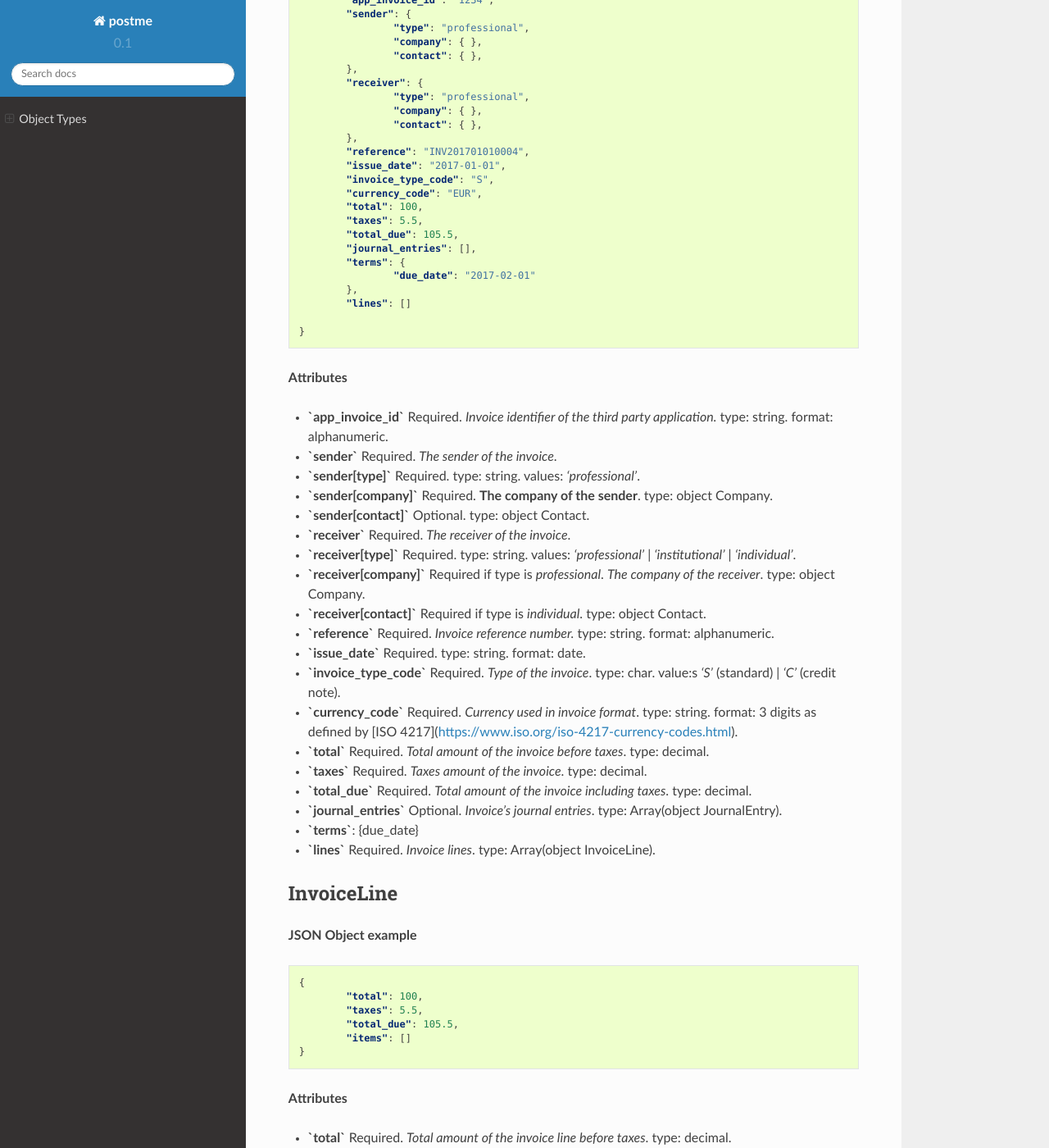
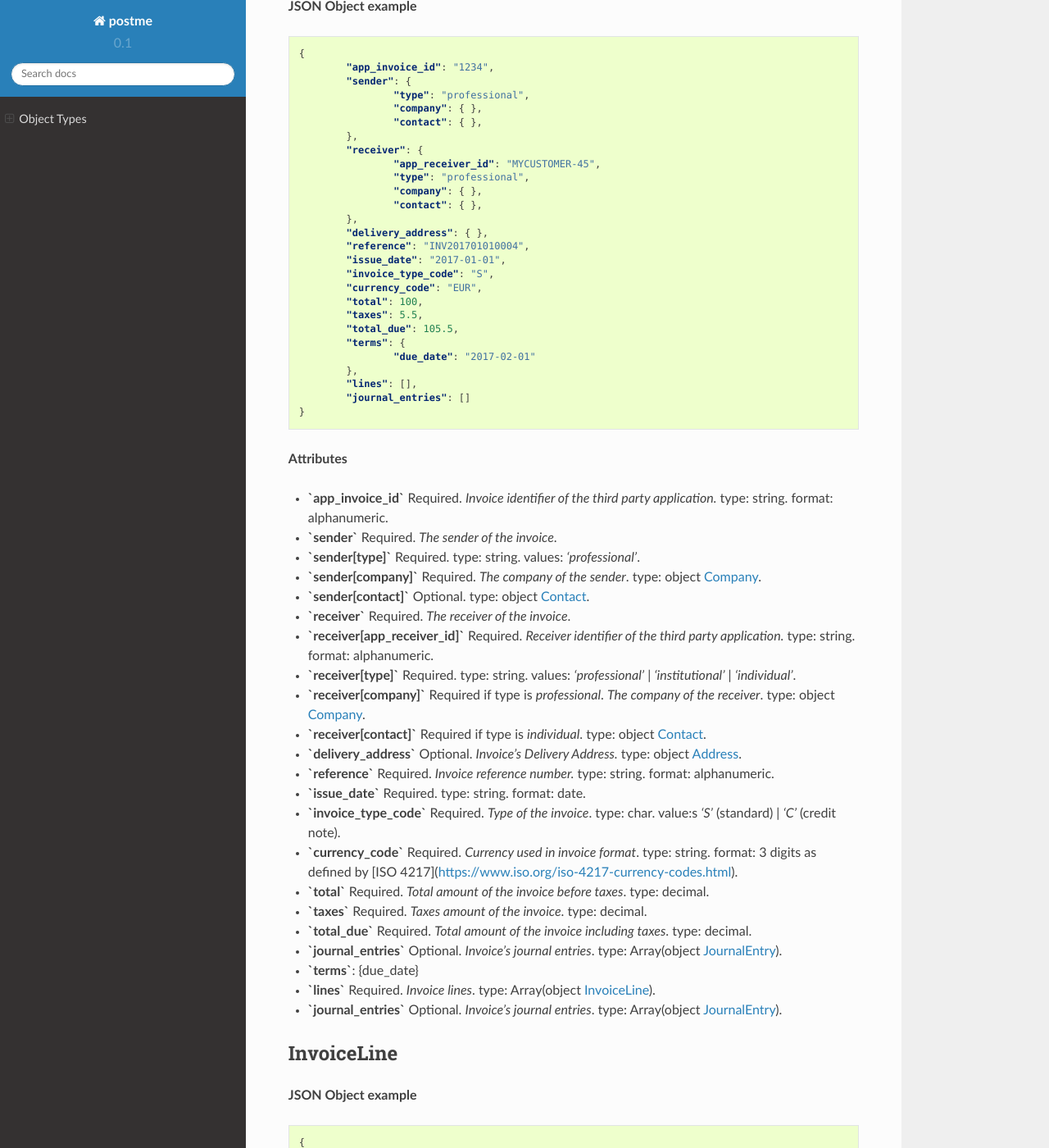
Before and after one commit to birdydigital/postme-docs, a Sphinx documentation site: the page built from docs/object-types.rst, in a window 1280 px wide and 1400 px high, scrolled down 1812 px. Shown: the whole window at 82% size. Built offline with Sphinx 7.4.7 and the Read the Docs theme 2.0.0, drawn with Linux system fonts in a browser that asks for light colours; some of the changed text lies outside the part shown.

Commit message:
update docs

```diff
--- a/docs/object-types.rst
+++ b/docs/object-types.rst
@@ -3,6 +3,7 @@
 Object Types
 ============
 
+.. _Address:
 
 Address
 ----------
@@ -40,6 +42,7 @@ Company
 		"name": "My Organization",
 		"vat_id": "FR27654654654",
 		"siren_id": "654654654",
+		"siret_id": "65465465400045",
 		"address": {},
 		"phone": "+33401010101",
 		"contacts": []
@@ -50,9 +53,12 @@ Company
 - **`name`** Required. *The name of the company*. type: string. format: alphanumeric.
 - **`vat_id`** Optional. *VAT Identification Number of the company*. type: string. format: alphanumeric.
 - **`siren_id`** Required. *SIREN Identification Number of the company (for french companies only)*. type: string. format: numeric.
-- **`address`** Required. *Address of the company*. type: object Address (please refer to the Object Types > Address section).
+- **`siret_id`** Optional. *SIRET Identification Number of the company branch (for french companies only)*. type: string. format: numeric.
+- **`address`** Required. *Address of the company*. type: object Address_.
 - **`phone`** Optional. *Contact phone number of the company*. type: string. format: valid phone number.
-- **`contacts`** Optional. *Contacts of the company*. type: Array(object Contact).
+- **`contacts`** Optional. *Contacts of the company*. type: Array(object Contact_).
+
+.. _Contact:
 
 Contact
 -------
@@ -67,6 +73,7 @@ Contact
 		"lastname": "Doe",
 		"email": "john.doe@company.com",
 		"phone": "+33601010101",
+		"address": { }
 	}
 
 **Attributes**
@@ -75,8 +82,9 @@ Contact
 - **`lastname`** : *Lastname of the contact*. type: string. format: alpha.
 - **`email`** : *Email of the contact*. type: string. format: valid email.
 - **`phone`** : *Phone number of the contact*. type: string. format: valid phone number as defined by E.164, the international public telecommunication numbering plan.
+- **`address`** Optional. *Address of the contact*. type: object Address_.
 
-.. _object-invoice:
+.. _Invoice:
 
 Invoice
 -------
@@ -94,10 +102,12 @@ Invoice
 			"contact": { },
 		},
 		"receiver": {
+			"app_receiver_id": "MYCUSTOMER-45",
 			"type": "professional",
 			"company": { },
 			"contact": { },
 		},
+		"delivery_address": { },
 		"reference": "INV201701010004",
 		"issue_date": "2017-01-01",
 		"invoice_type_code": "S",
@@ -105,12 +115,11 @@ Invoice
 		"total": 100,
 		"taxes": 5.5,
 		"total_due": 105.5,
-		"journal_entries": [],
 		"terms": {
 			"due_date": "2017-02-01"
 		},
-		"lines": []
-
+		"lines": [],
+		"journal_entries": []
 	}
 
 **Attributes**
@@ -118,12 +127,14 @@ Invoice
 - **`app_invoice_id`** Required. *Invoice identifier of the third party application.* type: string. format: alphanumeric.
 - **`sender`** Required. *The sender of the invoice*.
 - **`sender[type]`** Required. type: string. values: `'professional'`.
-- **`sender[company]`** Required. **The company of the sender**. type: object Company.
-- **`sender[contact]`** Optional. type: object Contact.
+- **`sender[company]`** Required. *The company of the sender*. type: object Company_.
+- **`sender[contact]`** Optional. type: object Contact_.
 - **`receiver`** Required. *The receiver of the invoice*.
+- **`receiver[app_receiver_id]`** Required. *Receiver identifier of the third party application.* type: string. format: alphanumeric.
 - **`receiver[type]`** Required. type: string. values: `'professional'` | `'institutional'` | `'individual'`.
-- **`receiver[company]`** Required if type is `professional`. *The company of the receiver*. type: object Company.
-- **`receiver[contact]`** Required if type is `individual`. type: object Contact.
+- **`receiver[company]`** Required if type is `professional`. *The company of the receiver*. type: object Company_.
+- **`receiver[contact]`** Required if type is `individual`. type: object Contact_.
+- **`delivery_address`** Optional. *Invoice's Delivery Address.* type: object Address_.
 - **`reference`** Required. *Invoice reference number.* type: string. format: alphanumeric.
 - **`issue_date`** Required. type: string. format: date.
 - **`invoice_type_code`** Required. *Type of the invoice*. type: char. value:s `'S'` (standard) | `'C'` (credit note).
@@ -131,10 +142,12 @@ Invoice
 - **`total`** Required. *Total amount of the invoice before taxes*. type: decimal.
 - **`taxes`** Required. *Taxes amount of the invoice*. type: decimal.
 - **`total_due`** Required. *Total amount of the invoice including taxes*. type: decimal.
-- **`journal_entries`** Optional. *Invoice's journal entries*. type: Array(object JournalEntry).
+- **`journal_entries`** Optional. *Invoice's journal entries*. type: Array(object JournalEntry_).
 - **`terms`**: {due_date}
-- **`lines`** Required. *Invoice lines*. type: Array(object InvoiceLine).
+- **`lines`** Required. *Invoice lines*. type: Array(object InvoiceLine_).
+- **`journal_entries`** Optional. *Invoice's journal entries*. type: Array(object JournalEntry_).
 
+.. _InvoiceLine:
 
 InvoiceLine
 -----------
@@ -189,8 +203,9 @@ InvoiceLineItem
 - **`total`** Required. *Total amount of the invoice line item before taxes*. type: decimal.
 - **`taxes`** Required. *Taxes amount of the invoice line item*. type: decimal.
 - **`total_due`** Required. *Total amount of the invoice line item including taxes*. type: decimal.
-- **`journal_entries`** Optional. *Item's journal entries*. type: Array(object JournalEntry).
+- **`journal_entries`** Optional. *Item's journal entries*. type: Array(object JournalEntry_).
 
+.. _JournalEntry:
 
 JournalEntry
 ------------
@@ -201,16 +216,22 @@ JournalEntry
 .. code-block:: json
 
 	{
-		"account_number": "411",
-		"description": "Customer taxes",
-		"credit": 0,
-		"debit": 310.54
+		"app_journal_id": "2",
+		"journal_code": "SA",
+		"journal_description": "Sales",
+		"account_number": "445710",
+		"description": "Collected VAT",
+		"debit": 0,
+		"credit": 310.54
 	}
 
 
 **Attributes**
 
+- **`app_journal_id`** Optional. *Journal ID of the accounting journal*. type: string. format: alphanumeric.
+- **`journal_code`** Optional. *Journal code of the accounting journal*. type: string. format: alphanumeric.
+- **`journal_description`** Optional. *Journal description of the accounting journal*. type: string. format: alphanumeric.
 - **`account_number`** Required. *Account number for the accounting entry*. type: string. format: alphanumeric.
-- **`description`** Optional. *Account description*. type: string. format: alphanumeric
+- **`account_description`** Optional. *Account description*. type: string. format: alphanumeric
 - **`debit`** Required. *Debit amount*. type: decimal
 - **`credit`** Required. *Credit amount*. type: decimal
```
Also changed, not shown: other parts of docs/object-types.rst (+3 -1 lines).
